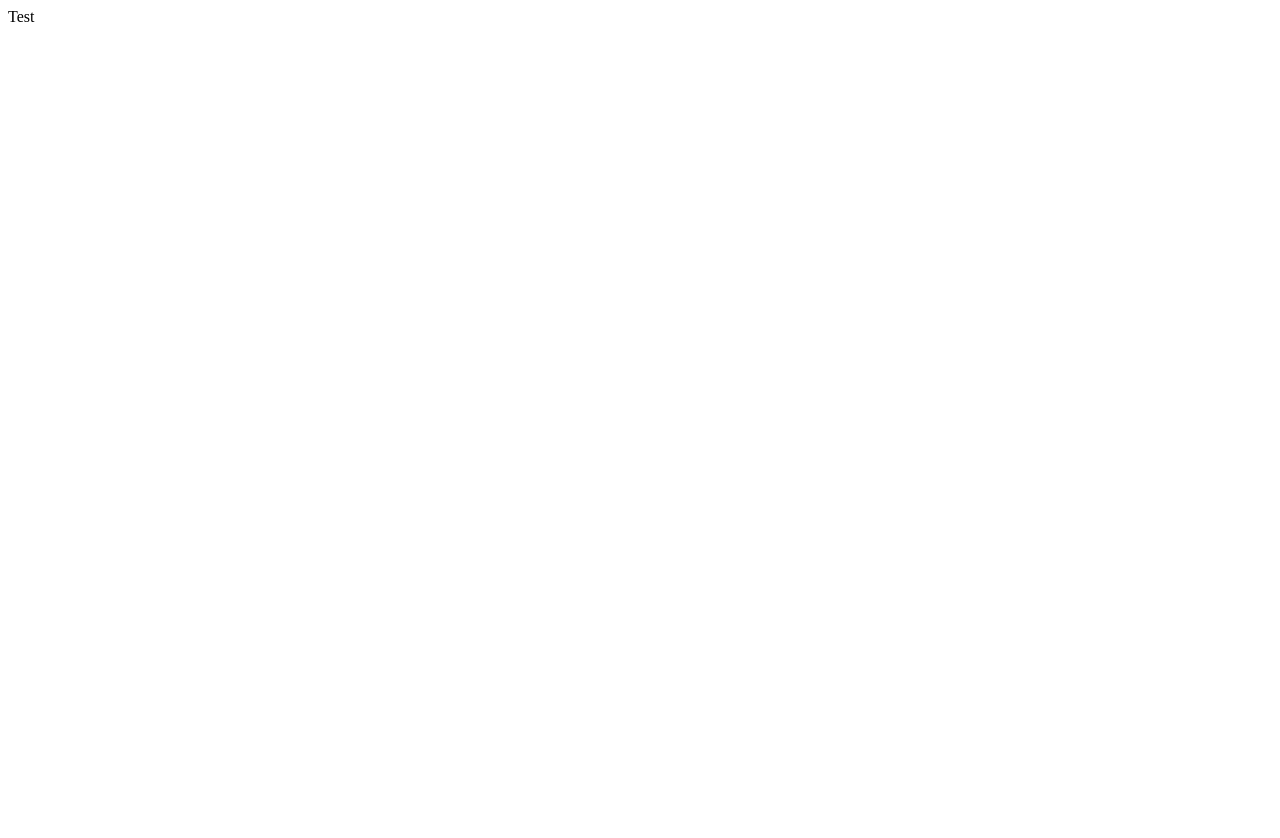
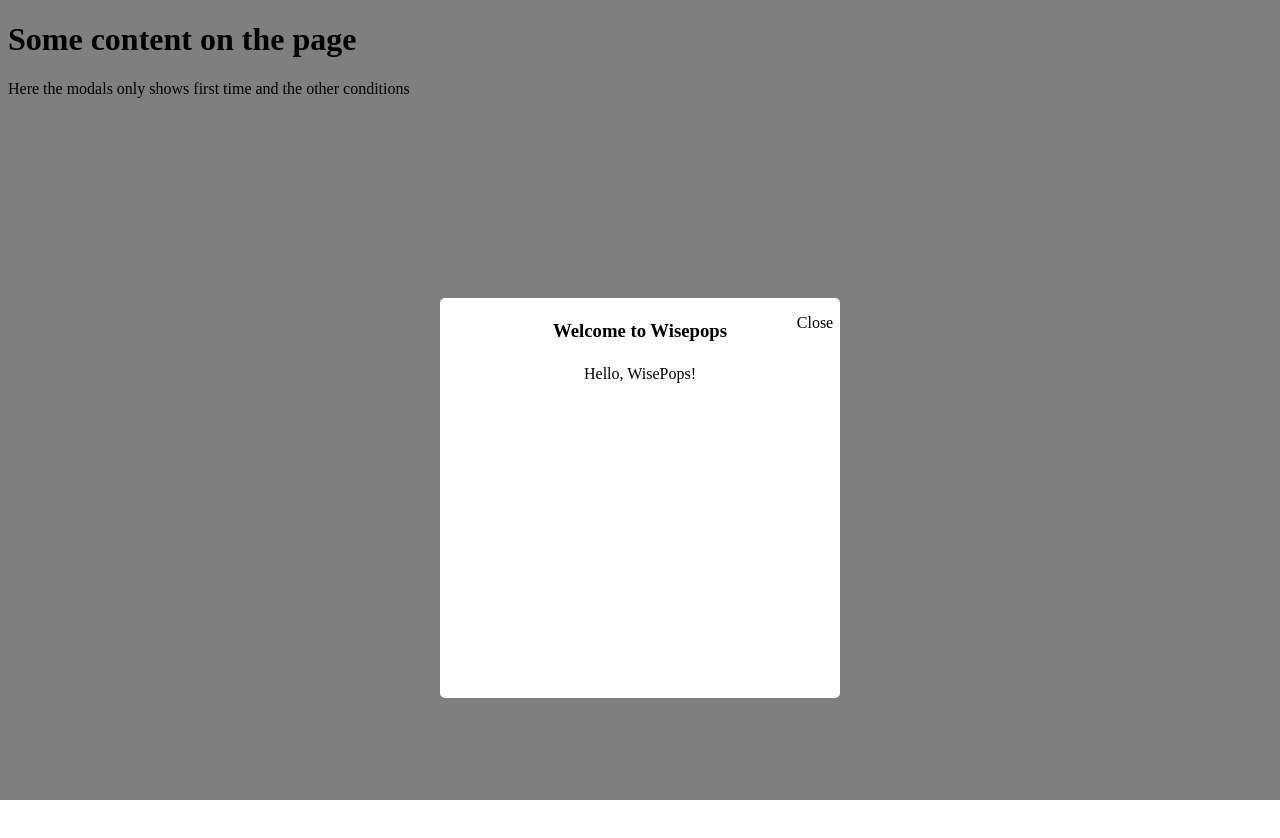
Before and after one commit to sanderyt/frontend_test, a React (Vite) app: page /demo in a window 1280 px wide. Shown: the top 838 px of the page. Before the commit the page ends 800 px from the top, so only its background shows below. Built offline with nearby package versions, Linux system fonts and the light colour scheme.

Commit message:
modal component on demo page with popup content

```diff
--- a/src/pages/Demo.tsx
+++ b/src/pages/Demo.tsx
@@ -1,14 +1,31 @@
-import React from 'react';
-
+import React, { useState } from 'react';
 import { getPopup } from '../lib/popup';
 
-import './Demo.css';
+import { Modal } from '../components/Modal';
 
 export const Demo = () => {
+  const [isOpen, setIsOpen] = useState(true);
   const popup = getPopup();
+
+  const toggleModal = () => setIsOpen(!isOpen);
 
   /**
    * Step 1: Render popup message in an overlay
    */
-  return <div>Test</div>;
+
+  return (
+    <>
+      <h1>Some content on the page</h1>
+      <span>
+        Here the modals only shows first time and the other conditions
+      </span>
+      <Modal
+        title="Welcome to Wisepops"
+        isOpen={isOpen}
+        clickHandler={toggleModal}
+      >
+        {popup.message}
+      </Modal>
+    </>
+  );
 };
```
